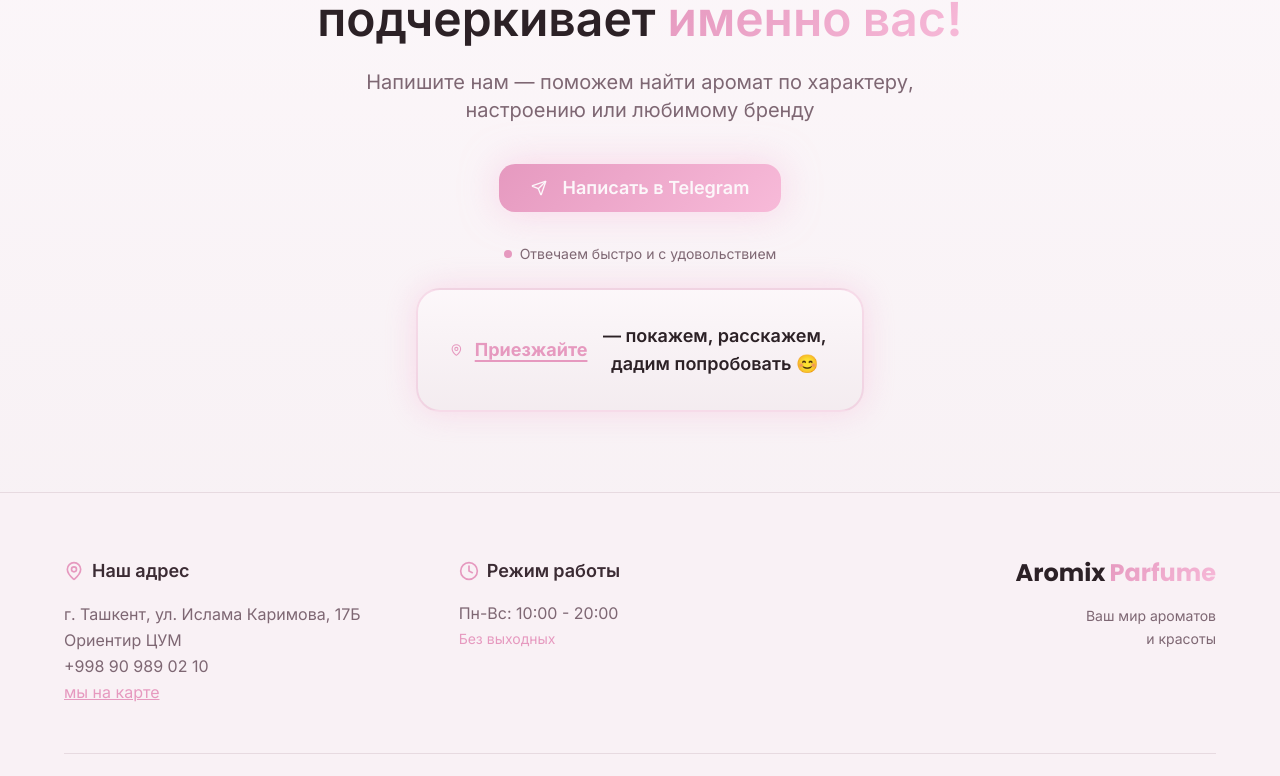
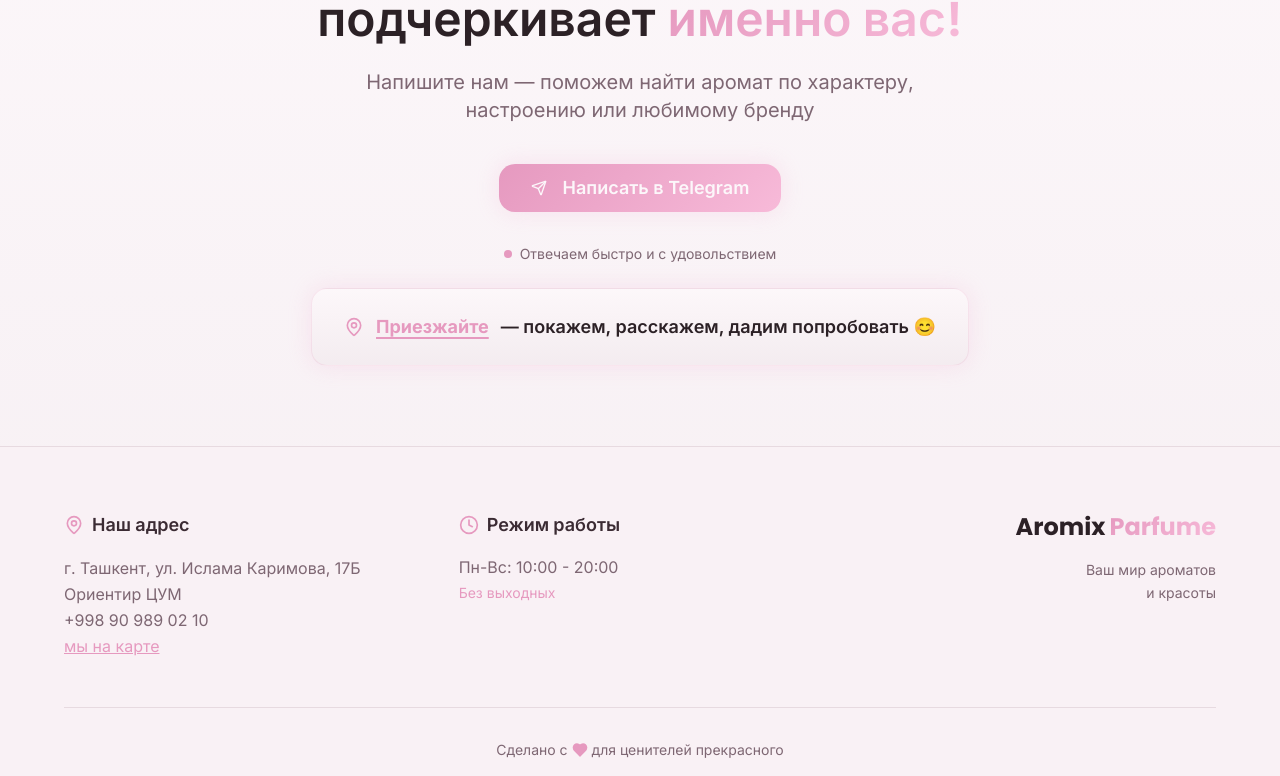
Before and after one commit to RomanOdokienko/aromix-blossom-web, a React (Vite) app: page / in a window 1280 px wide. Shown: the part 1998-2774 px from the top of the page. Built offline with nearby package versions, Linux system fonts and the light colour scheme.

Commit message:
Refactor CTA section
Make "Приезжайте" block similar to Telegram button.

```diff
--- a/src/components/CTASection.tsx
+++ b/src/components/CTASection.tsx
@@ -41,19 +41,19 @@ const CTASection = () => {
             <span>Отвечаем быстро и с удовольствием</span>
           </div>
 
-          {/* Стильный CTA блок для визита */}
-          <div className="bg-gradient-soft border-2 border-primary/30 rounded-3xl p-8 shadow-elegant hover:shadow-glow transition-all duration-300 group max-w-md animate-pulse-glow">
+          {/* Стильная кнопка для визита */}
+          <div className="bg-gradient-soft hover:shadow-glow transition-all duration-300 ease-bounce text-lg px-8 py-6 rounded-2xl font-semibold group animate-pulse-glow border border-primary/20">
             <div className="flex items-center justify-center gap-3 text-foreground">
-              <MapPin className="w-6 h-6 text-primary group-hover:scale-110 transition-transform duration-300" />
+              <MapPin className="w-5 h-5 text-primary group-hover:translate-x-1 transition-transform duration-300" />
               <a
                 href="https://yandex.ru/maps/-/CHwhUMy8"
                 target="_blank"
                 rel="noopener noreferrer"
-                className="text-lg font-bold text-primary hover:text-primary-glow transition-colors underline decoration-2 underline-offset-4 hover:underline-offset-2 hover:scale-105 transform duration-200"
+                className="text-primary hover:text-primary-glow transition-colors font-bold underline decoration-2 underline-offset-4 hover:underline-offset-2"
               >
                 Приезжайте
               </a>
-              <span className="text-lg font-semibold"> — покажем, расскажем, дадим попробовать 😊</span>
+              <span className="text-foreground"> — покажем, расскажем, дадим попробовать 😊</span>
             </div>
           </div>
         </div>
```
